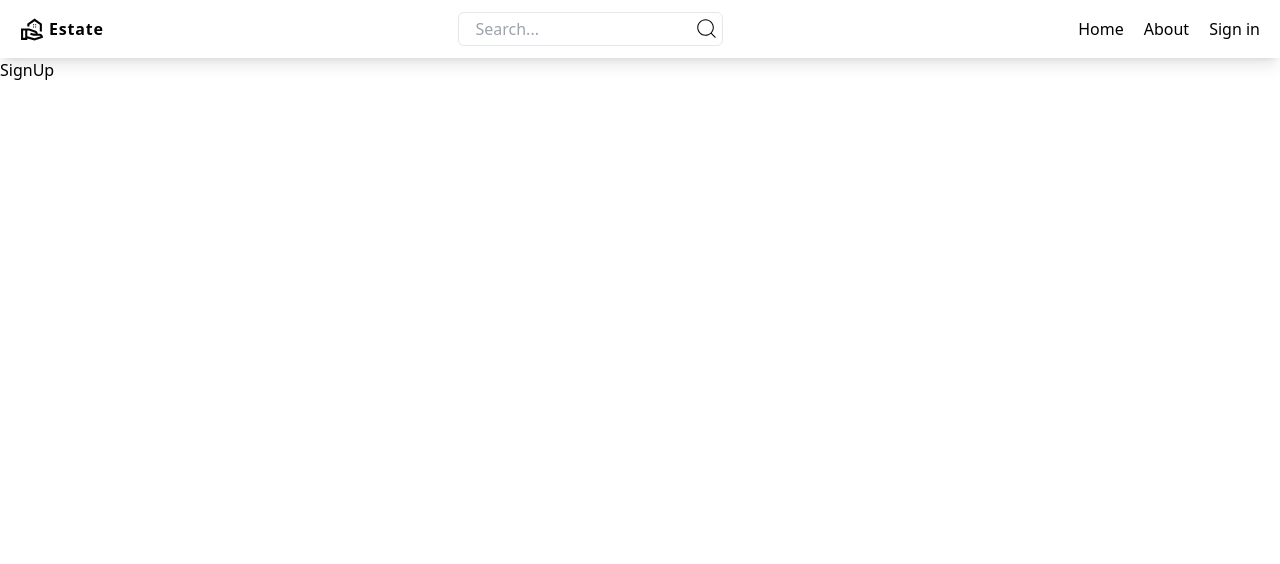
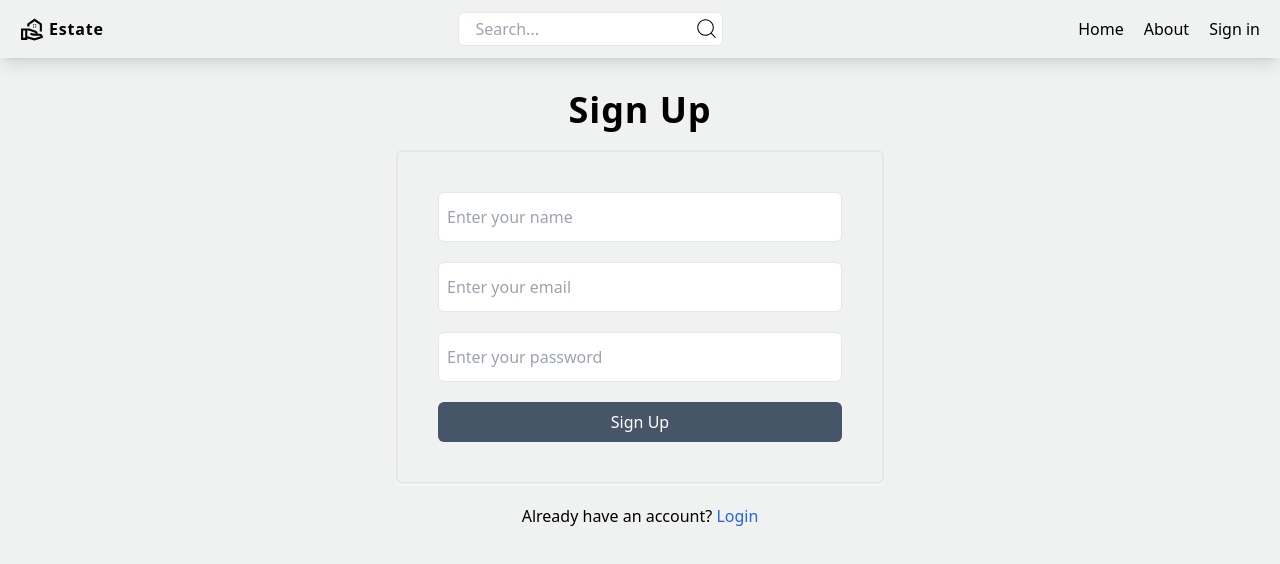
Before and after one commit to alierengunduz/mern-estate, a React (Vite) app in the folder client/: page /sign-up in a window 1280 px wide. Shown: the top 564 px of the page. Built offline with nearby package versions, Linux system fonts and the light colour scheme.

Commit message:
complete sign up page ui

```diff
--- /dev/null
+++ b/client/src/components/ui/Button.jsx
@@ -0,0 +1,16 @@
+import PropTypes from 'prop-types'
+const Button = ({children}) => {
+  return (
+    <>
+        <button className='bg-slate-600 text-white py-2 rounded-md hover:bg-slate-700 hover:translate-x-1 transition-all duration-300 '>
+          {children}
+        </button>
+    </>
+  )
+}
+
+export default Button
+
+Button.propTypes = {
+  children: PropTypes.string
+}
--- /dev/null
+++ b/client/src/components/ui/Input.jsx
@@ -0,0 +1,18 @@
+import PropTypes from 'prop-types'
+
+const Input = ({text,placeholder,name}) => {
+  return (
+    <>
+        <input className='border py-3 rounded-md pl-2 outline-none focus:ring-1 focus:ring-blue-600 focus:ring-opacity-50
+        ' name={name} type={text}  placeholder={placeholder} />
+    </>
+  )
+}
+
+export default Input
+
+Input.propTypes = {
+    text: PropTypes.string,
+    placeholder: PropTypes.string,
+    name: PropTypes.string
+}
--- a/client/src/index.css
+++ b/client/src/index.css
@@ -1,3 +1,8 @@
 @tailwind base;
 @tailwind components;
 @tailwind utilities;
+
+body{
+
+    background-color: rgb(240, 241, 241);
+}
--- a/client/src/pages/SignUp.jsx
+++ b/client/src/pages/SignUp.jsx
@@ -1,8 +1,22 @@
-
-
+import Input from '../components/ui/Input'
+import Button from '../components/ui/Button'
+import {Link} from 'react-router-dom'
 const SignUp = () => {
   return (
-    <div>SignUp</div>
+    <div className='p-3 max-w-lg  mx-auto'>
+      <h1 className='font-bold text-4xl tracking-wide text-center my-5'>Sign Up</h1>
+      <form className='flex flex-col gap-y-5 border-2 p-10 w-full rounded-md shadow-sm shadow-white'>
+        <Input text="text" placeholder="Enter your name" name="name" />
+        <Input text="email" placeholder="Enter your email" name="email" />
+        <Input text="password" placeholder="Enter your password" name="password" />
+        <Button className='bg-blue-600 text-white py-2'>
+          Sign Up
+        </Button>
+      </form>
+      <div>
+        <p className='text-center mt-5'>Already have an account? <Link to='/sign-in' className='text-blue-600'>Login</Link></p>
+      </div>
+    </div>
   )
 }
 
```
